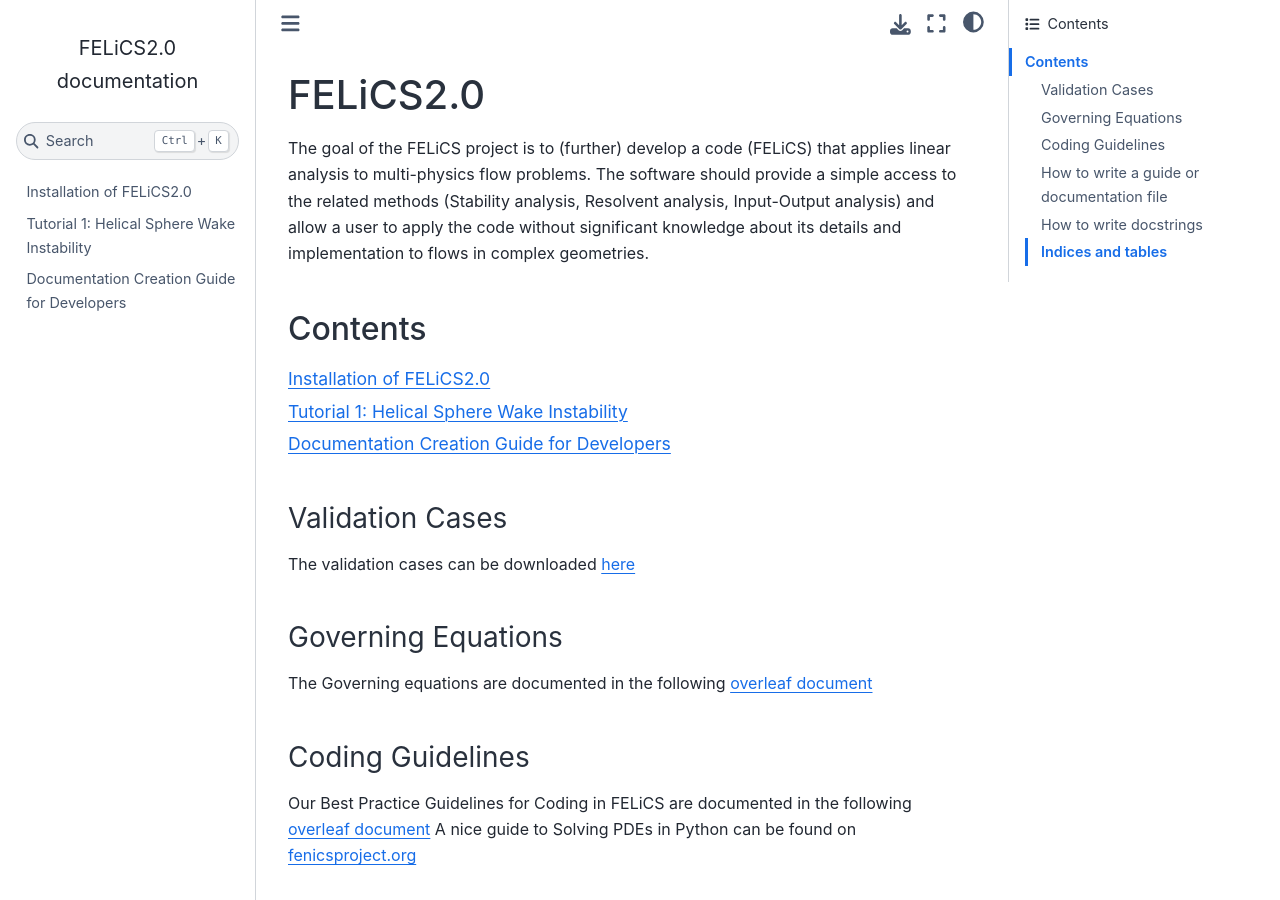
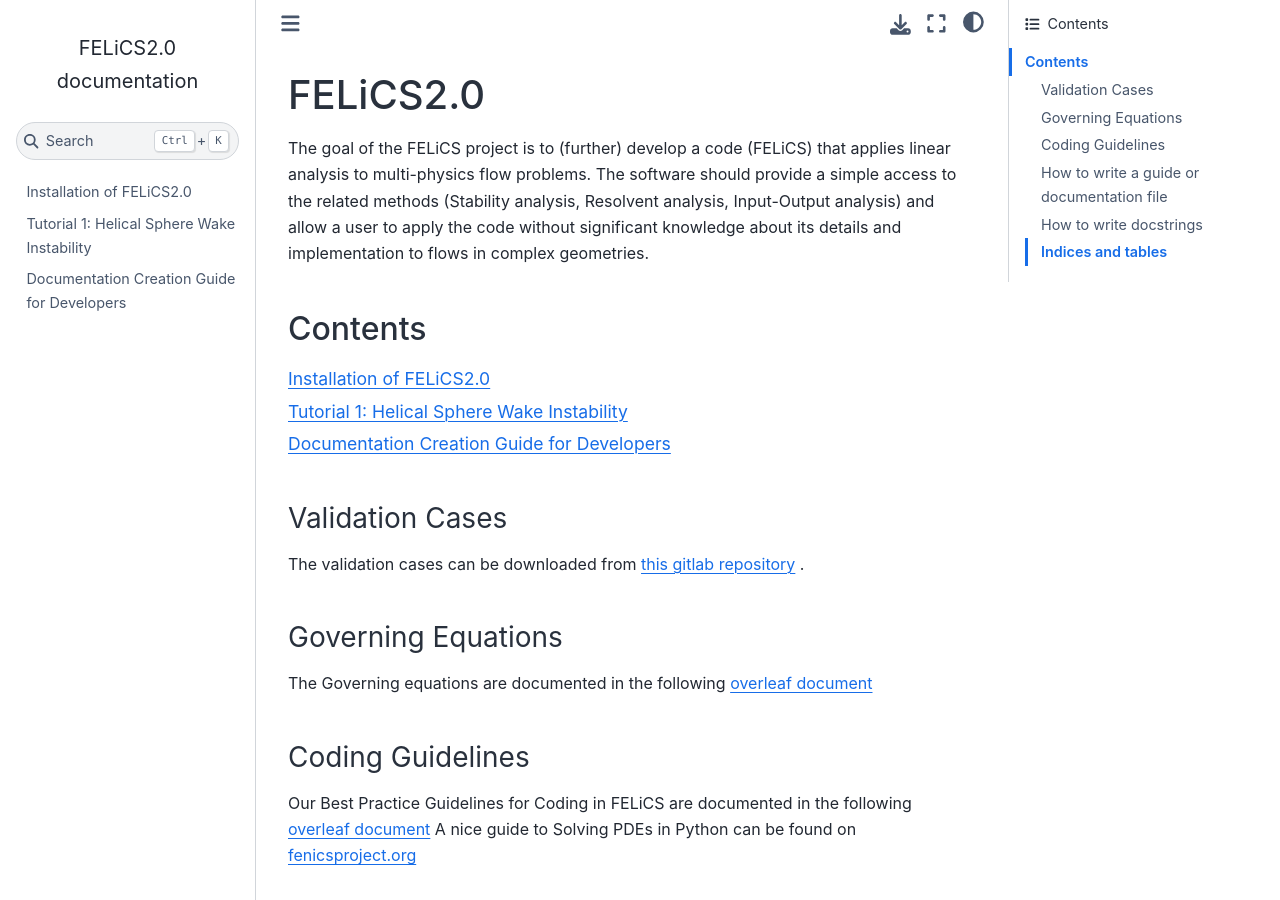
Before and after one commit to arash-mp/FELiCS_FSI, a Sphinx documentation site: the page built from DOCUMENTATION/index.rst, in a window 1280 px wide and 900 px high. Built offline with Sphinx 7.4.7 and the Sphinx Book theme 1.1.4, drawn with Linux system fonts in a browser that asks for light colours.

Commit message:
change link to test cases

```diff
--- a/DOCUMENTATION/index.rst
+++ b/DOCUMENTATION/index.rst
@@ -27,7 +27,7 @@ Contents
 Validation Cases
 -------------
 
-The validation cases can be downloaded `here <https://tubcloud.tu-berlin.de/s/rnDcmGePjgPX4kc>`_
+The validation cases can be downloaded from `this gitlab repository <https://git.tu-berlin.de/laboratory-for-flow-instabilities-and-dynamics/felics-tests>`_ .
 
 Governing Equations
 -------------
```
